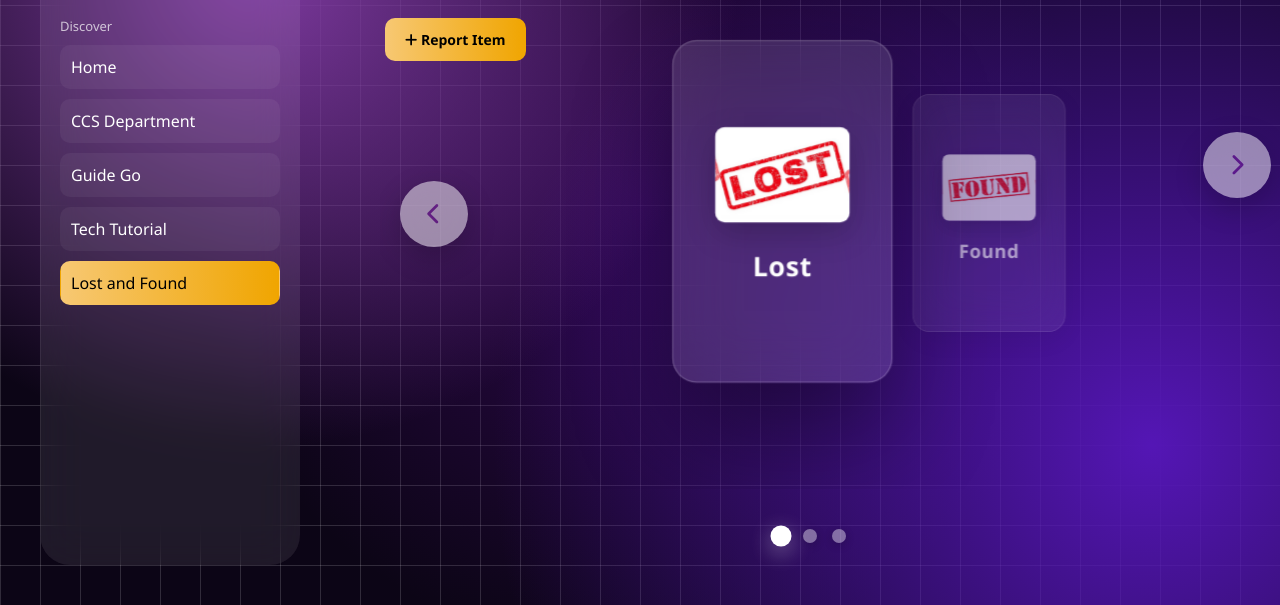
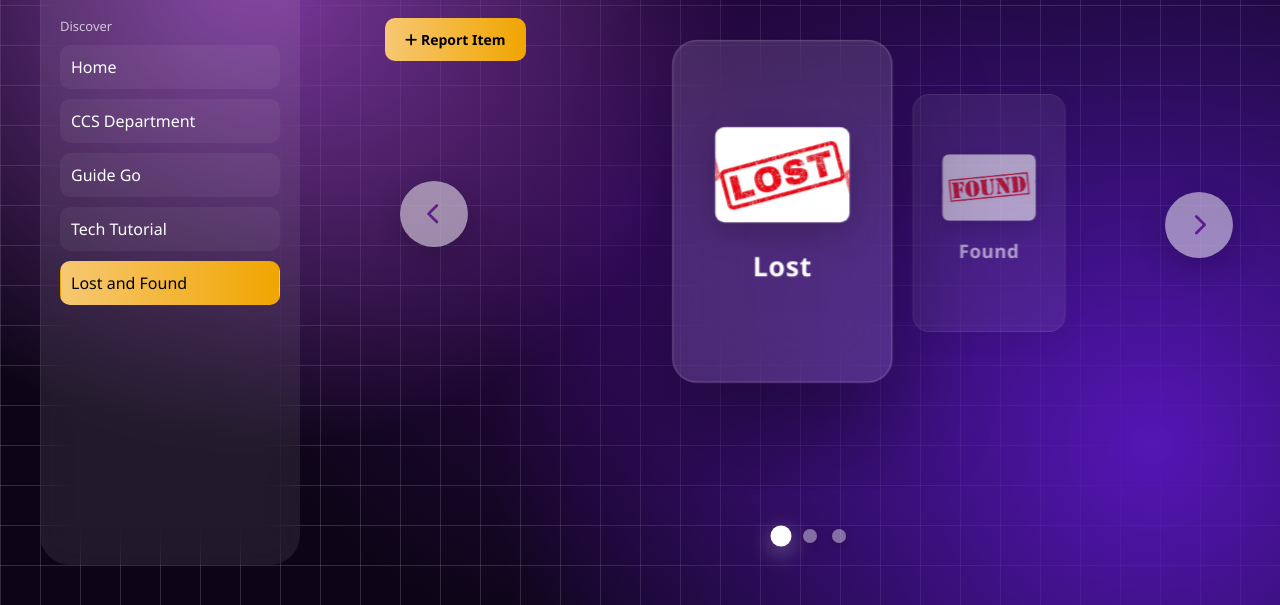
Before and after one commit to Joshuavillo/campus-tech-assist, a plain HTML site: page Lost and Found/lostnFound.html in a window 1280 px wide. Shown: the part 195-800 px from the top of the page. Drawn offline with Linux system fonts and the light colour scheme.

Commit message:
Fix button

```diff
--- a/Lost and Found/lostnFound.css
+++ b/Lost and Found/lostnFound.css
@@ -369,7 +369,8 @@ option {
 
 /* CRSL RIGHT */
 .crsl-btn2 {
-  right: 1%;
+  right: 5%;
+  top: 52.5%;
 }
 
 /* CRSL HOVER */
--- a/Lost and Found/lostnFound.js
+++ b/Lost and Found/lostnFound.js
@@ -35,7 +35,7 @@ document.addEventListener('DOMContentLoaded', function () {
     const containerWidth = container.offsetWidth;
     const slideWidth = slides[currentIndex].offsetWidth;
 
-    // Calculate where the active slide starts (sum of all previous slides + gaps)
+    // Calculate the starting position
     let slideStart = 0;
     for (let i = 0; i < currentIndex; i++) {
       slideStart += slides[i].offsetWidth + 25; // 25 = gap
```
